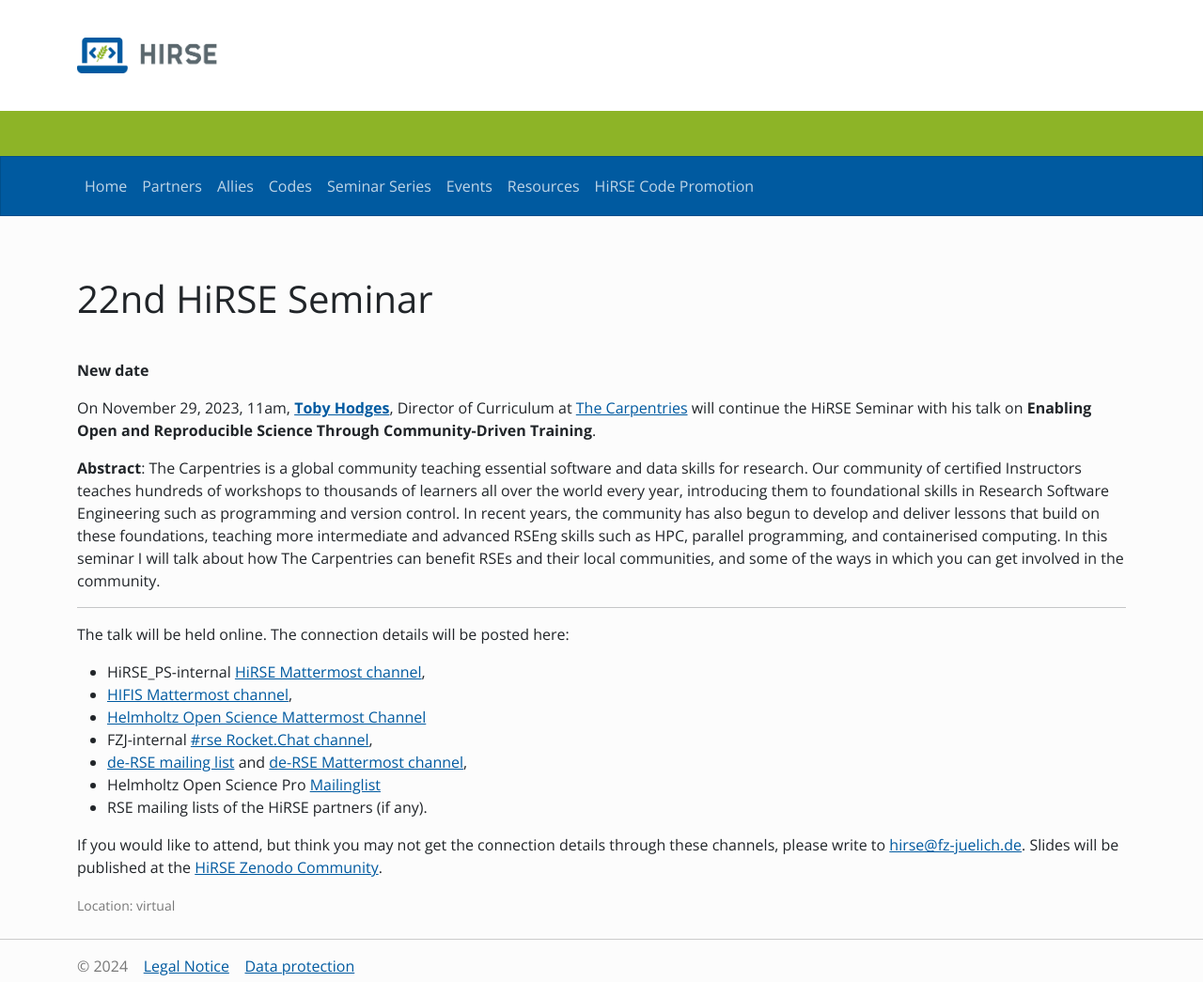
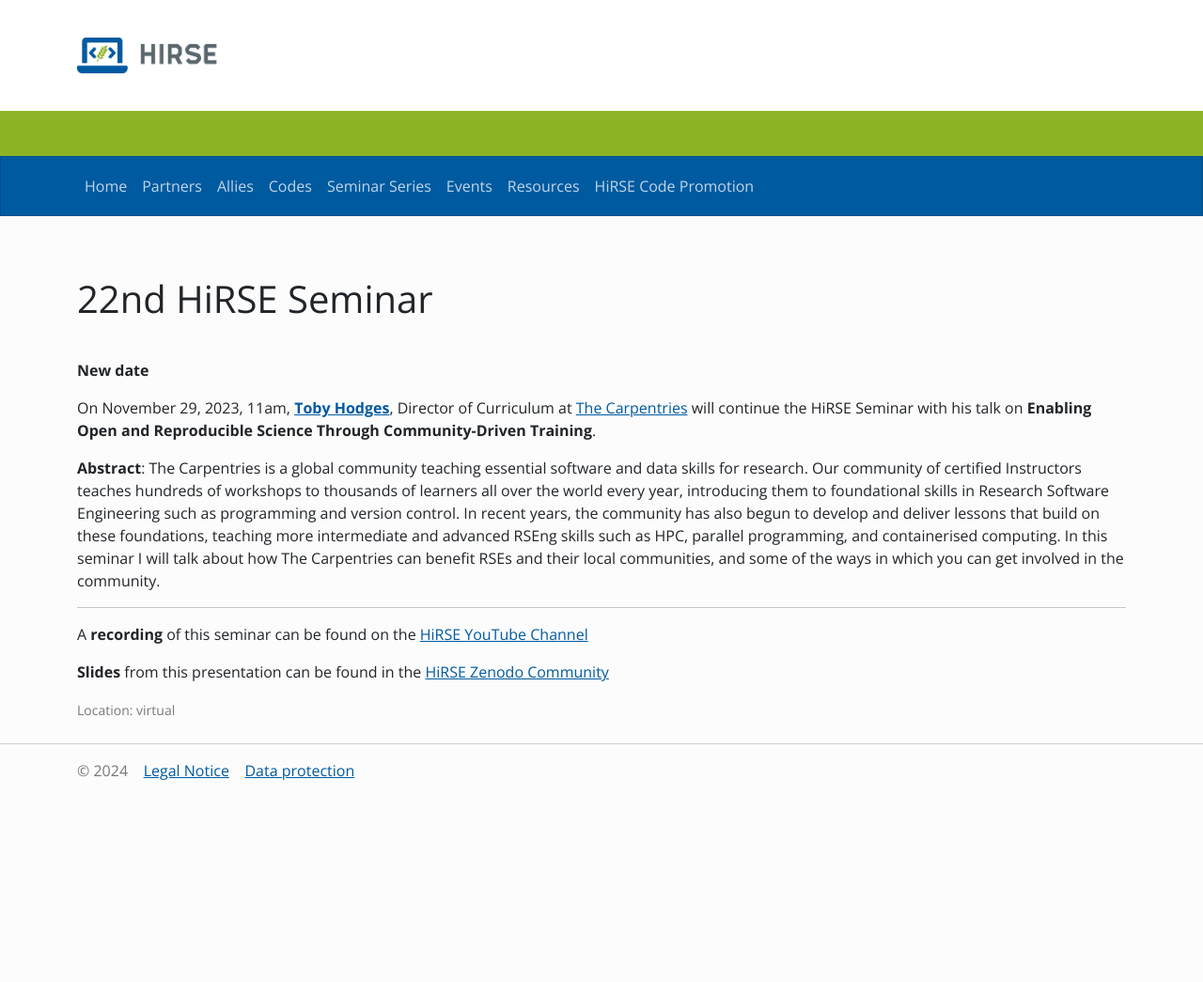
Before and after one commit to Helmholtz-HiRSE/helmholtz-hirse.github.io, a Jekyll site: the page built from _series/2023_11_29-seminar_22.md, in a window 1280 px wide. Shown: the whole page at 94% size. Built offline with Jekyll 4.4.1, drawn with Linux system fonts in a browser that asks for light colours; nearby versions of some CDN libraries; after the commit the page ends 900 px from its top, so only the background shows below that.

Commit message:
Update 2023_11_29-seminar_22.md

```diff
--- a/_series/2023_11_29-seminar_22.md
+++ b/_series/2023_11_29-seminar_22.md
@@ -15,15 +15,6 @@
 The Carpentries is a global community teaching essential software and data skills for research. Our community of certified Instructors teaches hundreds of workshops to thousands of learners all over the world every year, introducing them to foundational skills in Research Software Engineering such as programming and version control. In recent years, the community has also begun to develop and deliver lessons that build on these foundations, teaching more intermediate and advanced RSEng skills such as HPC, parallel programming, and containerised computing. In this seminar I will talk about how The Carpentries can benefit RSEs and their local communities, and some of the ways in which you can get involved in the community.
 
 ***
+A **recording** of this seminar can be found on the [HiRSE YouTube Channel](https://www.youtube.com/watch?v=VmCTb2FjZhs)
 
-The talk will be held online. The connection details will be posted here:
-
-* HiRSE_PS-internal [HiRSE Mattermost channel](https://mattermost.hzdr.de/hirse),
-* [HIFIS Mattermost channel](https://mattermost.hzdr.de/hifis),
-* [Helmholtz Open Science Mattermost Channel](https://mattermost.hzdr.de/open-science)
-* FZJ-internal [#rse Rocket.Chat channel](https://chat.fz-juelich.de/channel/rse),
-* [de-RSE mailing list](https://de-rse.org/de/join.html) and [de-RSE Mattermost channel](https://chat.gwdg.de/channel/derse),
-* Helmholtz Open Science Pro [Mailinglist](https://os.helmholtz.de/en/newsroom/mailing-list/)
-* RSE mailing lists of the HiRSE partners (if any).
-
-If you would like to attend, but think you may not get the connection details through these channels, please write to [hirse@fz-juelich.de](mailto:hirse@fz-juelich.de). Slides will be published at the [HiRSE Zenodo Community](https://zenodo.org/communities/hirse/).
+**Slides** from this presentation can be found in the [HiRSE Zenodo Community](https://zenodo.org/records/10490212)
```
